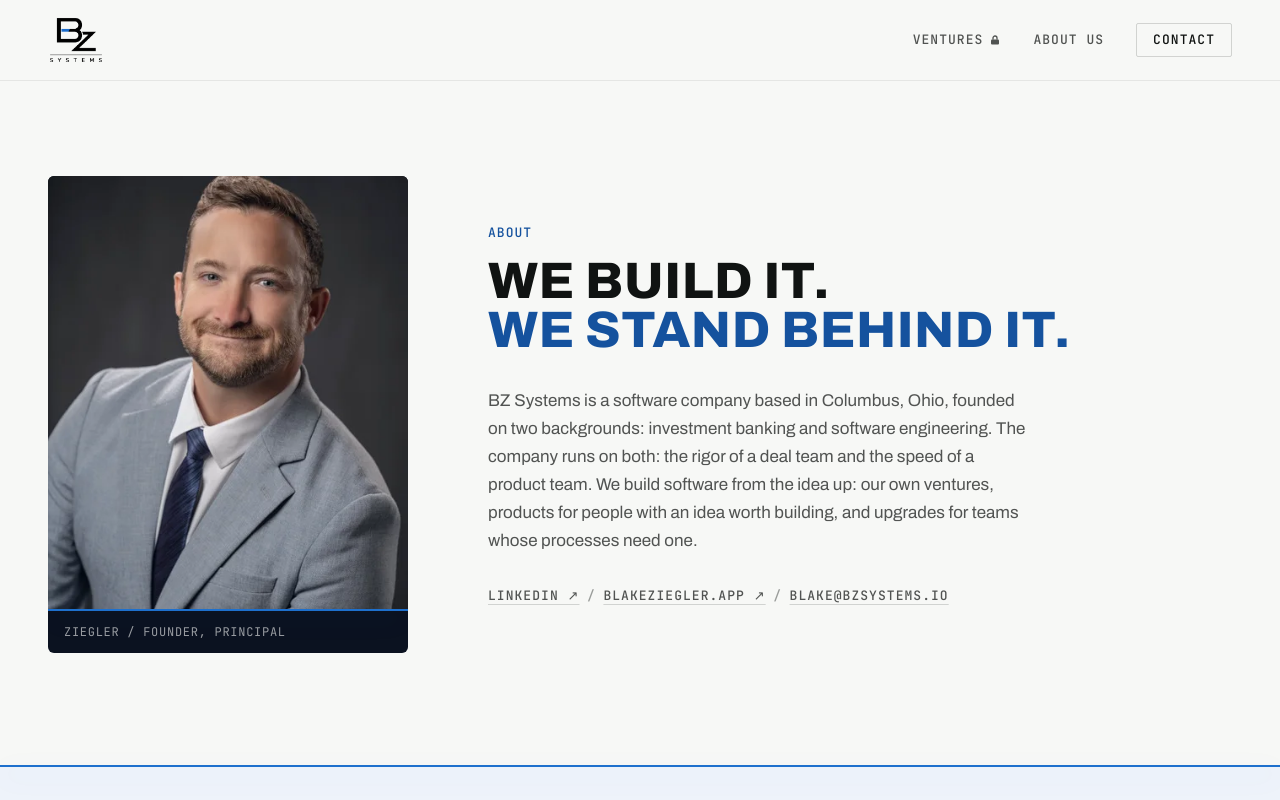
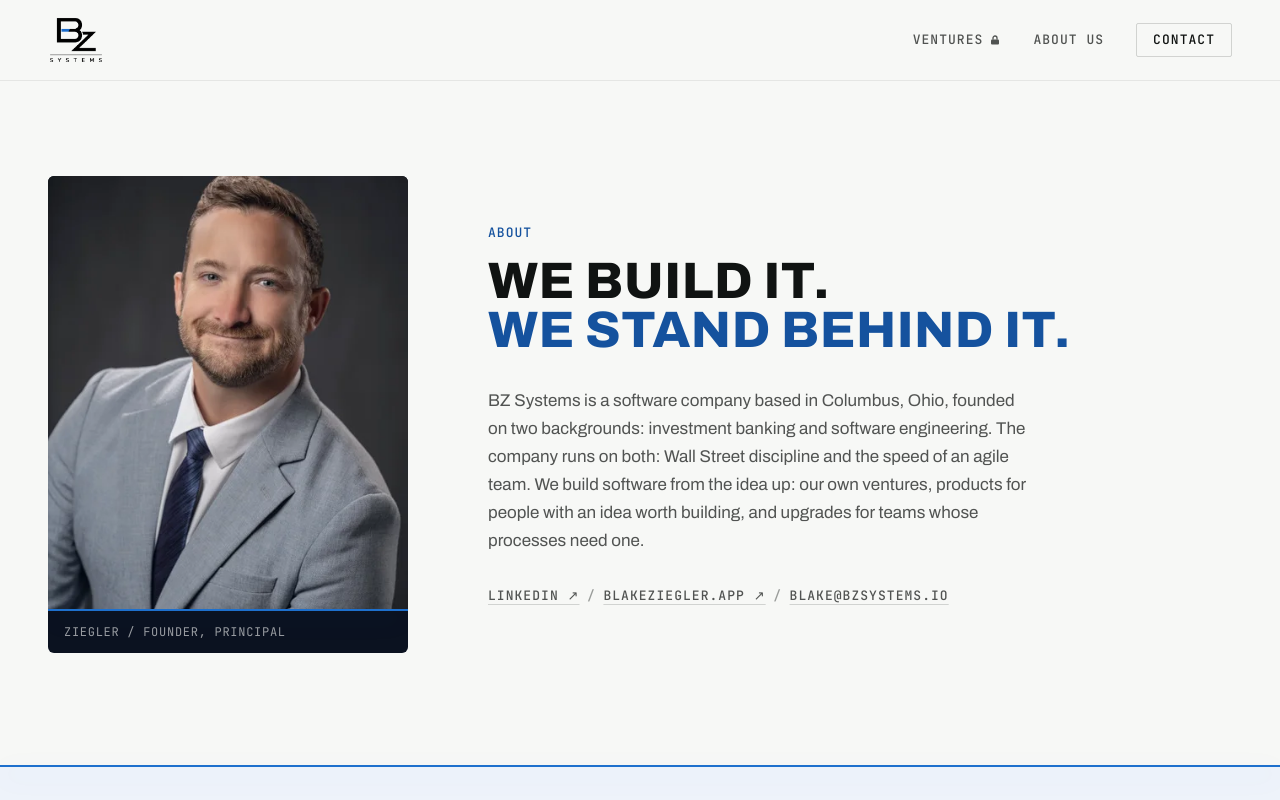
Before and after one commit to ZieglerBlake/bzsystems, a Next.js app: page /about in a window 1280 px wide. Shown: the top 800 px of the page. Built offline with nearby package versions, Linux system fonts and the light colour scheme.

Commit message:
About intro: Wall Street discipline and the speed of an agile team

```diff
--- a/app/about/page.tsx
+++ b/app/about/page.tsx
@@ -90,8 +90,8 @@
               <p className="rise-in rise-in-delay-2 mt-8 max-w-[56ch] text-body text-ink-dim">
                 BZ Systems is a software company based in Columbus, Ohio,
                 founded on two backgrounds: investment banking and software
-                engineering. The company runs on both: the rigor of a deal team
-                and the speed of a product team. We build software from the
+                engineering. The company runs on both: Wall Street discipline
+                and the speed of an agile team. We build software from the
                 idea up: our own ventures, products for people with an idea
                 worth building, and upgrades for teams whose processes need one.
               </p>
```
